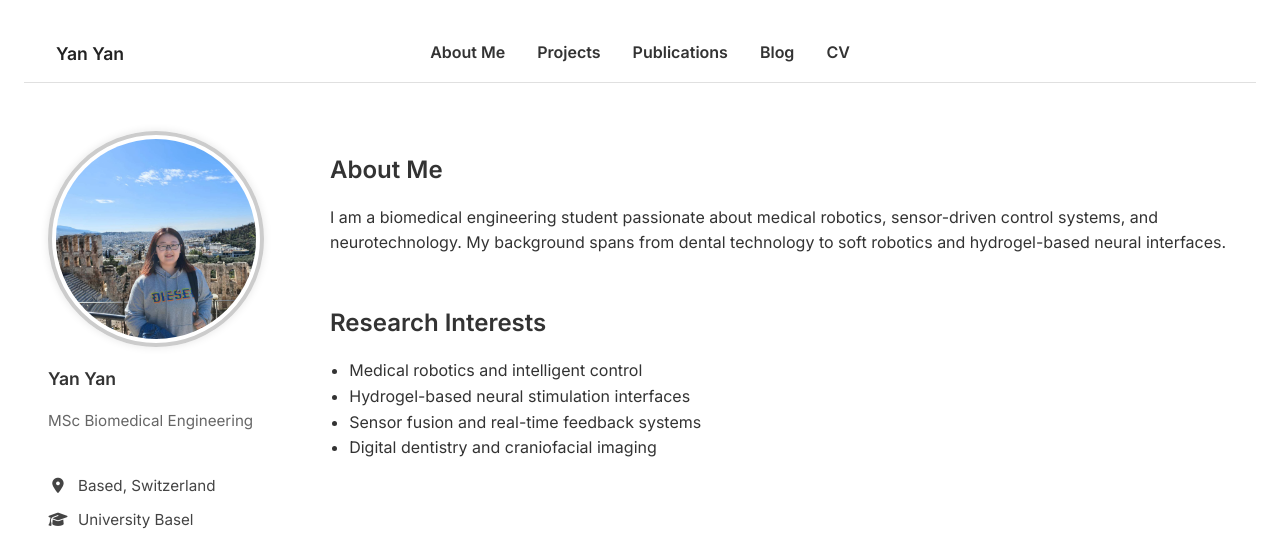
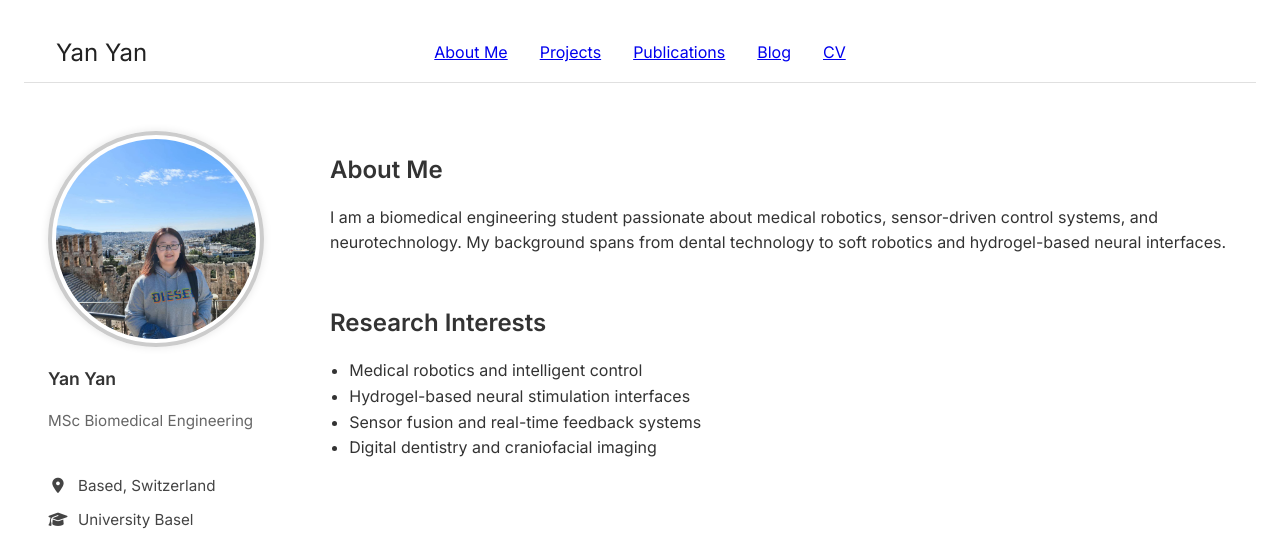
Before and after one commit to YanYan6WLF/YanYan.github.io, a plain HTML site: page index.html in a window 1280 px wide. Shown: the top 539 px of the page. Drawn offline with Linux system fonts and the light colour scheme.

Commit message:
Update index.html

```diff
--- a/index.html
+++ b/index.html
@@ -27,18 +27,31 @@
       padding: 1rem 2rem;
       display: flex;
       justify-content: center;
-      position: sticky;
+      align-items: center;
+      position: relative;
       top: 0;
       z-index: 1000;
+      gap: 2rem;
+      font-weight: 500;
     }
       .nav-brand {
           font-weight: bold;
-          font-size: 1.1rem;
+          font-size: 1.5rem;
           margin-right: 2rem;
           color: #222;
           position: absolute;
           left: 2rem;
+          font-weight: 500;
     }
+
+
+
+    padding: 1rem;
+    border-bottom: 1px solid #eee;
+
+    position: relative;
+
+
 
 
     nav a {
```
